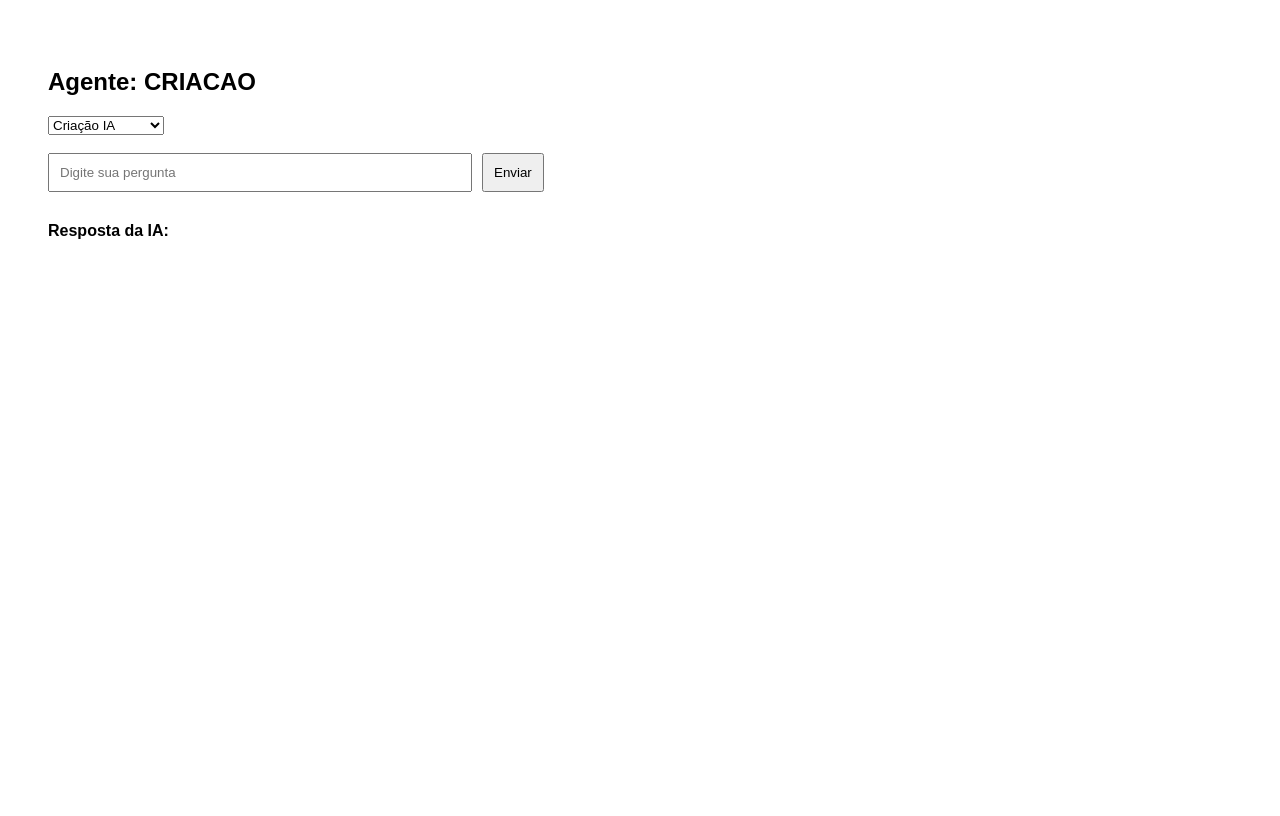
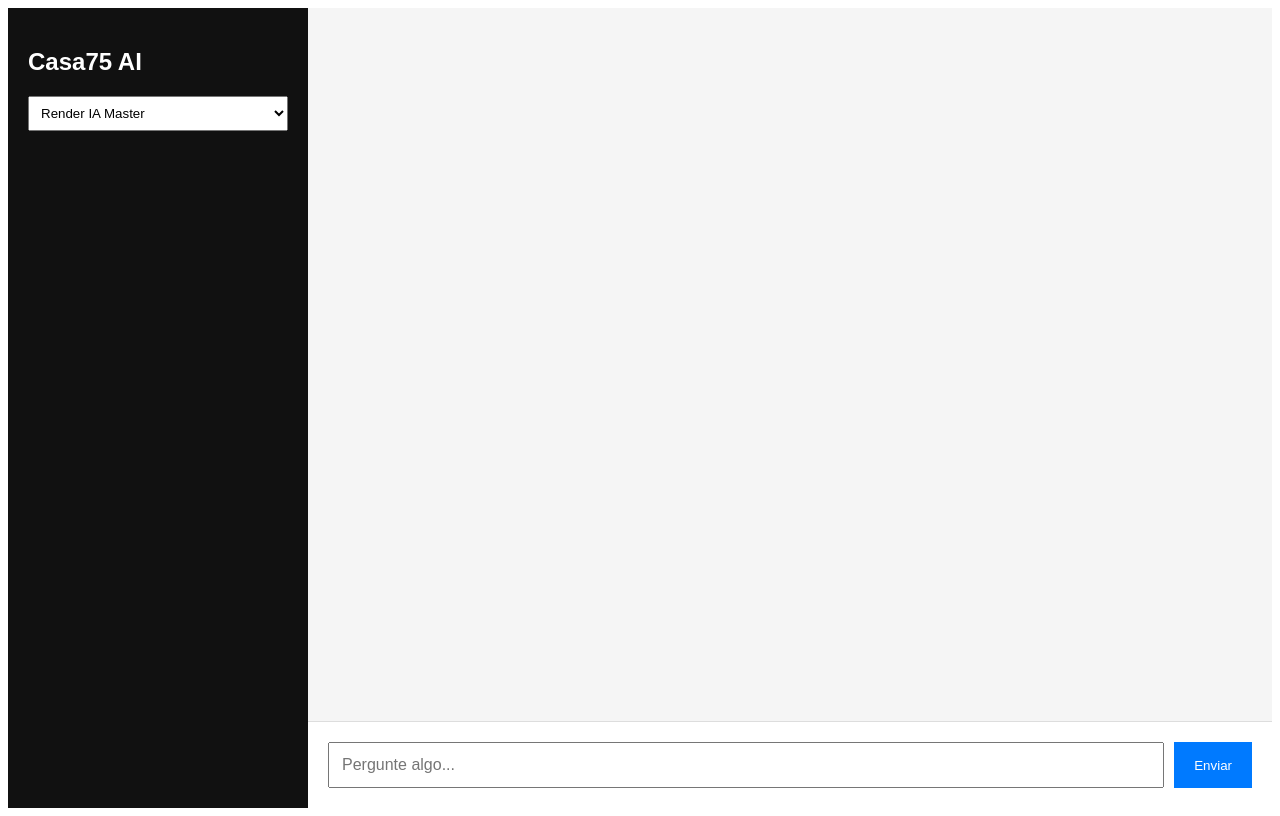
Before and after one commit to diego1987braga/casa75-app, a Next.js app: page / in a window 1280 px wide. Built offline with nearby package versions, Linux system fonts and the light colour scheme.

Commit message:
Update page.tsx

```diff
--- a/app/page.tsx
+++ b/app/page.tsx
@@ -2,13 +2,22 @@
 
 import { useState } from "react"
 
-export default function Home() {
+export default function Home(){
 
-  const [agent,setAgent] = useState("criacao")
+const [agent,setAgent] = useState("render")
 const [message,setMessage] = useState("")
-  const [response,setResponse] = useState("")
+const [chat,setChat] = useState<any[]>([])
 
-  async function sendMessage(){
+async function send(){
+
+ if(!message) return
+
+ const userMessage={
+   role:"user",
+   content:message
+ }
+
+ setChat([...chat,userMessage])
 
  const res = await fetch("/api/chat",{
    method:"POST",
@@ -23,52 +32,143 @@ export default function Home() {
 
  const data = await res.json()
 
-    setResponse(data.resposta)
+ const aiMessage={
+   role:"assistant",
+   content:data.resposta
  }
 
-  return (
+ setChat(c=>[...c,aiMessage])
 
-    <main style={{padding:40,fontFamily:"Arial"}}>
+ setMessage("")
+}
 
-      <h2>Agente: {agent.toUpperCase()}</h2>
+return(
+
+<div style={{
+display:"flex",
+height:"100vh",
+fontFamily:"Arial"
+}}>
+
+{/* sidebar */}
+
+<div style={{
+width:260,
+background:"#111",
+color:"#fff",
+padding:20
+}}>
+
+<h2>Casa75 AI</h2>
 
 <select
 value={agent}
 onChange={(e)=>setAgent(e.target.value)}
+style={{width:"100%",padding:8}}
 >
 
-        <option value="criacao">Criação IA</option>
-        <option value="projeto">Projeto IA</option>
-        <option value="financeiro">Financeiro IA</option>
-        <option value="marketing">IA de Marketing</option>
+<option value="render">Render IA Master</option>
+<option value="croqui">Visionário de Croquis</option>
+<option value="cineasta">Cineasta IA</option>
+<option value="moodboard">Moodboard</option>
+
+<option value="mentor">Mentor Técnico</option>
+<option value="briefing">Analista de Briefing</option>
+
+<option value="materiais">Curador de Materiais</option>
+
+<option value="financeiro">ROI Master</option>
+
+<option value="marketing">Marketing IA</option>
+
 <option value="gestao">Gestão IA</option>
 
 </select>
 
-      <br/><br/>
+</div>
+
+{/* chat */}
+
+<div style={{
+flex:1,
+display:"flex",
+flexDirection:"column"
+}}>
+
+{/* mensagens */}
+
+<div style={{
+flex:1,
+padding:30,
+overflowY:"auto",
+background:"#f5f5f5"
+}}>
+
+{chat.map((m,i)=>(
+
+<div key={i}
+style={{
+marginBottom:20,
+textAlign:m.role==="user"?"right":"left"
+}}
+>
+
+<div style={{
+display:"inline-block",
+padding:12,
+borderRadius:10,
+background:m.role==="user"?"#007aff":"#fff"
+}}>
+
+{m.content}
+
+</div>
+
+</div>
+
+))}
+
+</div>
+
+{/* input */}
+
+<div style={{
+padding:20,
+borderTop:"1px solid #ddd",
+display:"flex"
+}}>
 
 <input
-        style={{width:400,padding:10}}
 value={message}
 onChange={(e)=>setMessage(e.target.value)}
-        placeholder="Digite sua pergunta"
+placeholder="Pergunte algo..."
+style={{
+flex:1,
+padding:12,
+fontSize:16
+}}
 />
 
 <button
-        style={{marginLeft:10,padding:10}}
-        onClick={sendMessage}
+onClick={send}
+style={{
+marginLeft:10,
+padding:"12px 20px",
+background:"#007aff",
+color:"#fff",
+border:"none",
+cursor:"pointer"
+}}
 >
 Enviar
 </button>
 
-      <div style={{marginTop:30}}>
-
-        <b>Resposta da IA:</b>
-        <p>{response}</p>
+</div>
 
 </div>
 
-    </main>
+</div>
 
 )
+
 }
```
Lines whose indentation alone changed are shown as unchanged.
